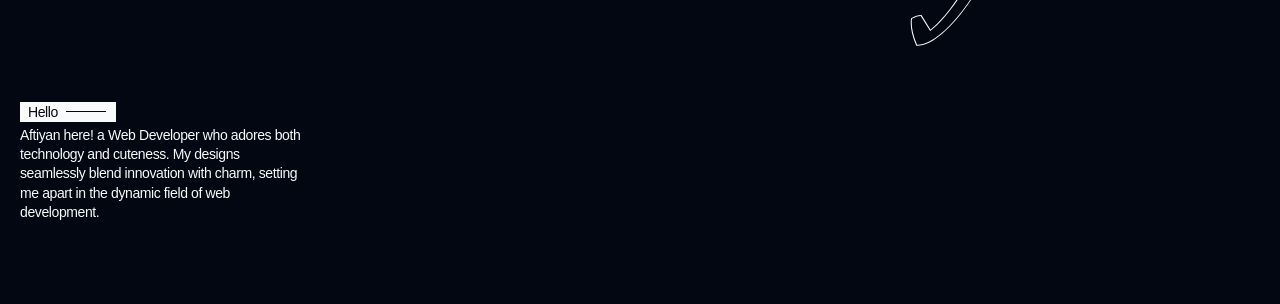
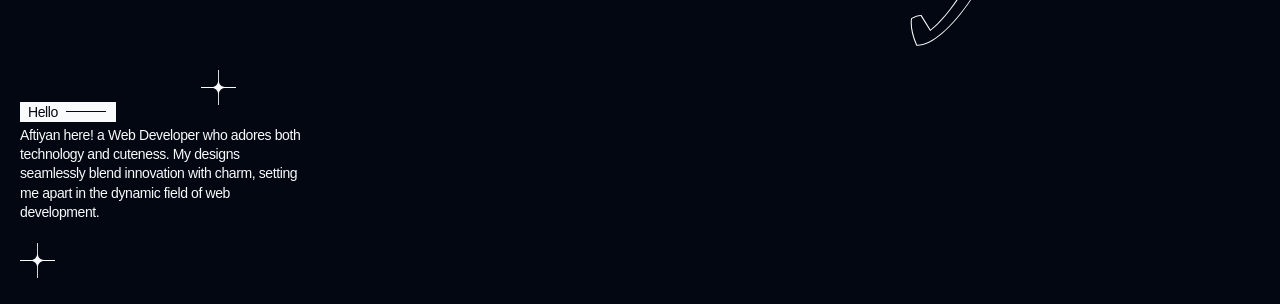
Before and after one commit to Lafelia/aveltyn, a Next.js app: page / in a window 1280 px wide. Shown: the part 434-738 px from the top of the page. Built offline with nearby package versions, Linux system fonts and the light colour scheme; a web font is replaced by a local one.

Commit message:
[ADD] bintang bawah dan atas

```diff
--- /dev/null
+++ b/components/Bintang.jsx
@@ -0,0 +1,20 @@
+const Bintang = () => {
+  return (
+    <>
+      <svg width="35" height="35" viewBox="0 0 35 35" fill="none" xmlns="http://www.w3.org/2000/svg" className="bintang-atas absolute -top-14 right-16 scale-0">
+        <path
+          d="M35 17.0749H23.895C23.1109 17.0749 22.3346 16.9205 21.6103 16.6204C20.886 16.3203 20.2279 15.8805 19.6736 15.3261C19.1193 14.7717 18.6797 14.1135 18.3798 13.3891C18.08 12.6648 17.9258 11.8885 17.926 11.1045V0H17.0758V11.1045C17.0758 12.688 16.4467 14.2065 15.327 15.3262C14.2073 16.4459 12.6886 17.0749 11.1051 17.0749H0V17.9251H11.1051C12.6886 17.9251 14.2073 18.5541 15.327 19.6738C16.4467 20.7935 17.0758 22.312 17.0758 23.8955V35H17.926V23.8955C17.9258 23.1115 18.08 22.3352 18.3798 21.6109C18.6797 20.8865 19.1193 20.2283 19.6736 19.6739C20.2279 19.1195 20.886 18.6797 21.6103 18.3796C22.3346 18.0795 23.1109 17.9251 23.895 17.9251H35V17.0749Z"
+          fill="#F9FAFB"
+        />
+      </svg>
+      <svg width="35" height="35" viewBox="0 0 35 35" fill="none" xmlns="http://www.w3.org/2000/svg" className="bintang-bawah absolute -bottom-14 left-0 ms-5 scale-0">
+        <path
+          d="M35 17.0749H23.895C23.1109 17.0749 22.3346 16.9205 21.6103 16.6204C20.886 16.3203 20.2279 15.8805 19.6736 15.3261C19.1193 14.7717 18.6797 14.1135 18.3798 13.3891C18.08 12.6648 17.9258 11.8885 17.926 11.1045V0H17.0758V11.1045C17.0758 12.688 16.4467 14.2065 15.327 15.3262C14.2073 16.4459 12.6886 17.0749 11.1051 17.0749H0V17.9251H11.1051C12.6886 17.9251 14.2073 18.5541 15.327 19.6738C16.4467 20.7935 17.0758 22.312 17.0758 23.8955V35H17.926V23.8955C17.9258 23.1115 18.08 22.3352 18.3798 21.6109C18.6797 20.8865 19.1193 20.2283 19.6736 19.6739C20.2279 19.1195 20.886 18.6797 21.6103 18.3796C22.3346 18.0795 23.1109 17.9251 23.895 17.9251H35V17.0749Z"
+          fill="#F9FAFB"
+        />
+      </svg>
+    </>
+  );
+};
+
+export default Bintang;
--- a/components/Intro.jsx
+++ b/components/Intro.jsx
@@ -73,9 +73,27 @@ const Intro = () => {
         ".line-hello",
         {
           width: "2.5rem",
-          duration: 1,
+          duration: 0.5,
         },
-        ">"
+        "-=150%"
+      )
+      .to(
+        ".bintang-atas",
+        {
+          opacity: 1,
+          scale: 1,
+          duration: 0.3,
+        },
+        "<"
+      )
+      .to(
+        ".bintang-bawah",
+        {
+          opacity: 1,
+          scale: 1,
+          duration: 0.3,
+        },
+        "-=0.5"
       )
       .set(
         ".short-desc",
--- a/components/ShortDesc.jsx
+++ b/components/ShortDesc.jsx
@@ -1,3 +1,5 @@
+import Bintang from "./Bintang";
+
 const ShortDesc = () => {
 
 
@@ -7,6 +9,7 @@ const ShortDesc = () => {
         <span className="translate-y-full hello shrink-0 mx-2">Hello</span>
         <span className="bg-gray-950 h-[1px] inline-block shrink-0 line-hello w-0"></span>
       </div>
+      <Bintang />
       <p className="leading-snug text-sm max-w-72 short-desc [font-kerning:none] opacity-0 overflow-y-hidden">
         Aftiyan here! a Web Developer who adores both technology and cuteness. My designs seamlessly blend innovation
         with charm, setting me apart in the dynamic field of web development.
```
